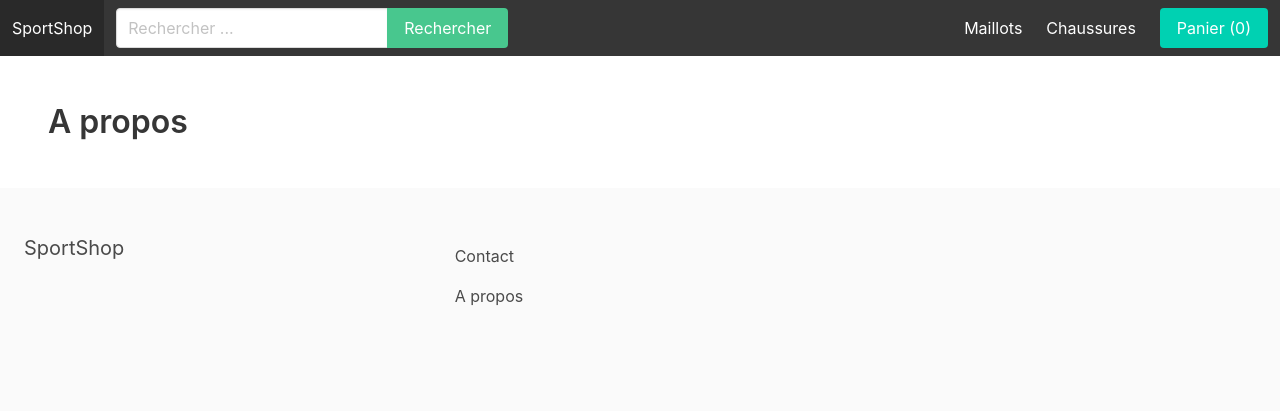
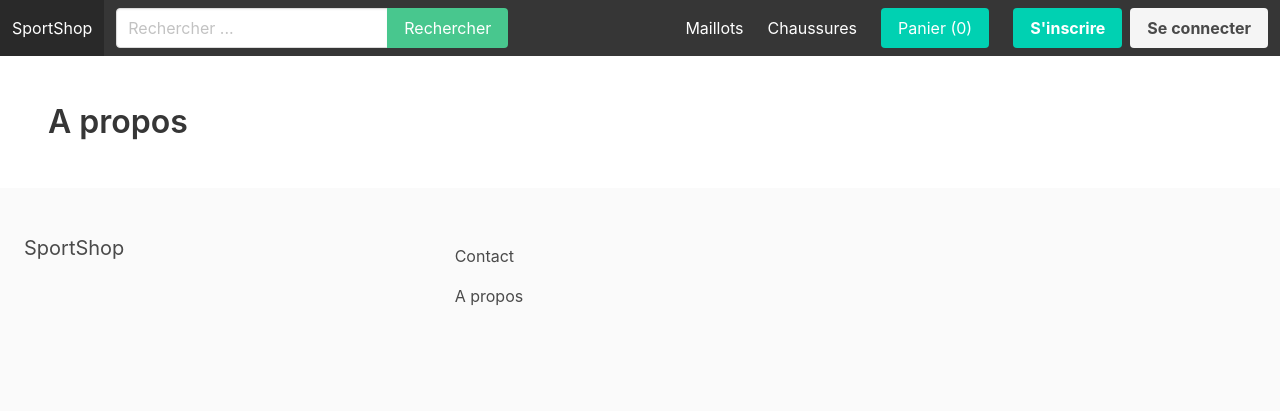
Before and after one commit to fdslvl/projetesig, a Django app: page /apropos/ in a window 1280 px wide. Shown: the top 411 px of the page. Run offline with Django 3.2, Linux system fonts and the light colour scheme; data comes from the database, SQL or seed files in the repository; both versions use the stored data as it was after the commit; some libraries are stand-ins or nearby versions.

Commit message:
Ajout bouttons
Se connecter , s'incrire

```diff
--- a/leshop/apps/core/templates/base.html
+++ b/leshop/apps/core/templates/base.html
@@ -50,7 +50,12 @@
                             <a href="{% url 'deconnexion' %}" class="button is-danger"> Se déconnecter </a>
                         </div>
                      {% else %}
-
+                        <div class="navbar-item" >
+                            <div class="buttons">
+                                <a href="{% url 'inscription' %}" class="button is-primary"><strong>S'inscrire</strong></a>
+                                <a href="{% url 'connexion' %}" class="button is-light"><strong>Se connecter</strong></a>
+                            </div>
+                        </div>
                     {% endif %}
                 </div>
             </div>
--- a/leshop/leshop/settings.py
+++ b/leshop/leshop/settings.py
@@ -27,6 +27,10 @@ SECRET_KEY = 'django-insecure-yk3h0t$ba*ti89ka_rws-8-w(2jh(kdeina&759olc((4r&dp)
 DEBUG = True
 
 ALLOWED_HOSTS = []
+
+LOGIN_URL = 'connexion'
+LOGIN_REDIRECT_URL = 'panier'
+LOGOUT_REDIRECT_URL = 'homepage'
 
 # Panier
 
```
Also changed, not shown: leshop/db.sqlite3.
